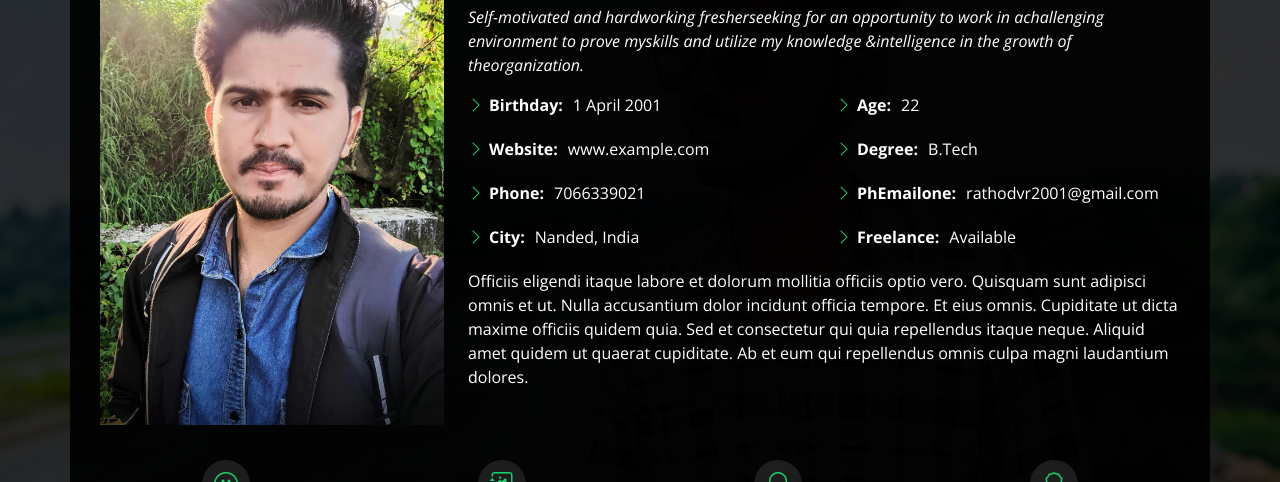
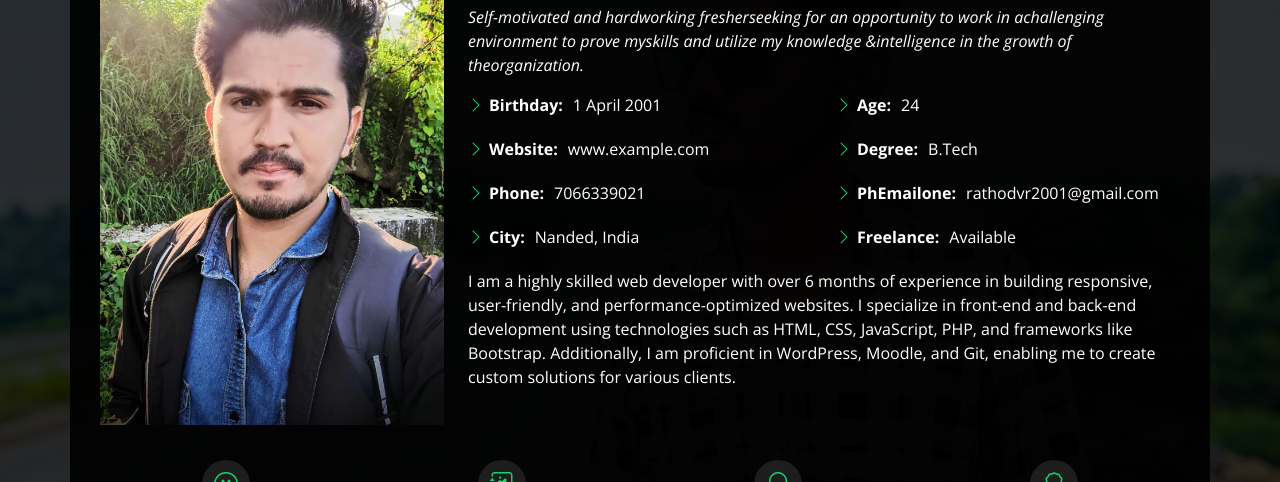
Before and after one commit to VSRathod/MyProfilo, a plain HTML site: page index.html in a window 1280 px wide. Both pictures are taken after a click on the link "About". Shown: the part 247-729 px from the top of the page. Drawn offline with nearby package versions, Linux system fonts and the light colour scheme.

Commit message:
Update index.html

```diff
--- a/index.html
+++ b/index.html
@@ -98,7 +98,7 @@
             </div>
             <div class="col-lg-6">
               <ul>
-                <li><i class="bi bi-chevron-right"></i> <strong>Age:</strong> <span>22</span></li>
+                <li><i class="bi bi-chevron-right"></i> <strong>Age:</strong> <span>24</span></li>
                 <li><i class="bi bi-chevron-right"></i> <strong>Degree:</strong> <span>B.Tech</span></li>
                 <li><i class="bi bi-chevron-right"></i> <strong>PhEmailone:</strong> <span>rathodvr2001@gmail.com</span>
                 </li>
@@ -107,10 +107,7 @@
             </div>
           </div>
           <p>
-            Officiis eligendi itaque labore et dolorum mollitia officiis optio vero. Quisquam sunt adipisci omnis et ut.
-            Nulla accusantium dolor incidunt officia tempore. Et eius omnis.
-            Cupiditate ut dicta maxime officiis quidem quia. Sed et consectetur qui quia repellendus itaque neque.
-            Aliquid amet quidem ut quaerat cupiditate. Ab et eum qui repellendus omnis culpa magni laudantium dolores.
+            I am a highly skilled web developer with over 6 months of experience in building responsive, user-friendly, and performance-optimized websites. I specialize in front-end and back-end development using technologies such as HTML, CSS, JavaScript, PHP, and frameworks like Bootstrap. Additionally, I am proficient in WordPress, Moodle, and Git, enabling me to create custom solutions for various clients.
           </p>
         </div>
       </div>
```
